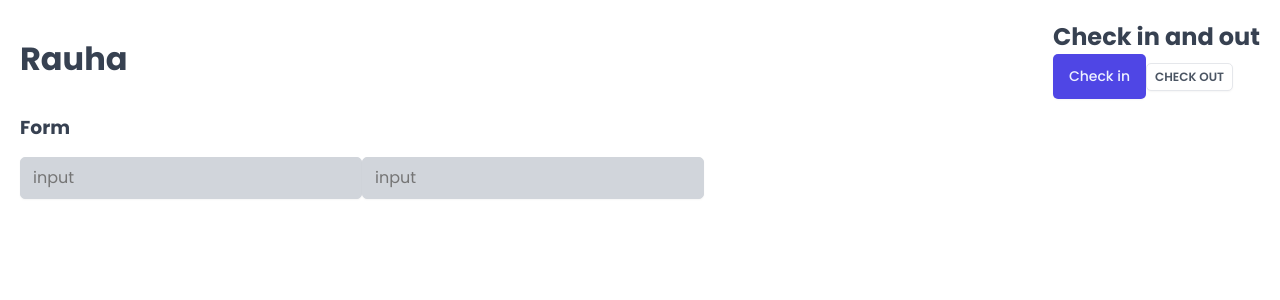
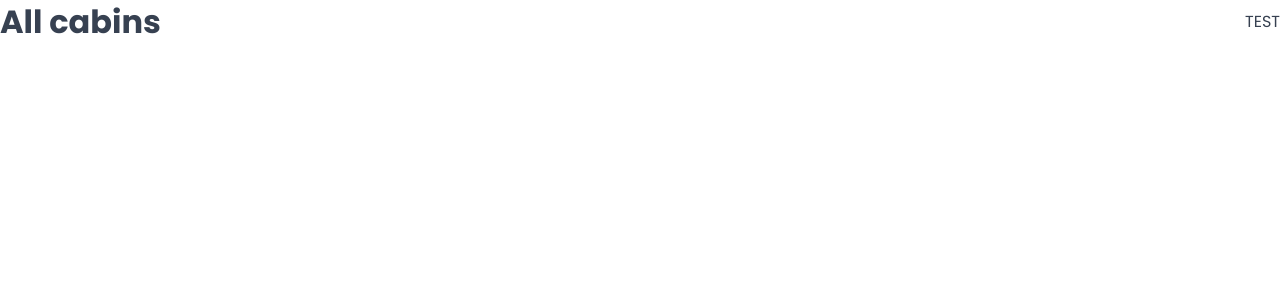
Before and after one commit to stpkkk/rauha-admin, a React (Vite) app: page /cabins in a window 1280 px wide. Shown: the top 300 px of the page. Built offline with nearby package versions, Linux system fonts and the light colour scheme; a web font is replaced by a local one.

Commit message:
feat: React-router-Dom config, pages layout

```diff
--- a/package.json
+++ b/package.json
@@ -12,6 +12,7 @@
   "dependencies": {
     "react": "^18.3.1",
     "react-dom": "^18.3.1",
+    "react-router-dom": "^6.26.2",
     "styled-components": "^6.1.13"
   },
   "devDependencies": {
--- a/src/App.tsx
+++ b/src/App.tsx
@@ -1,44 +1,31 @@
-import styled from 'styled-components'
+import { BrowserRouter, Navigate, Route, Routes } from 'react-router-dom'
 import GlobalStyles from './styles/GlobalStyles'
-import Button from './ui/Button'
-import Input from './ui/Input'
-import Heading from './ui/Heading'
-import Row from './ui/Row'
-
-const StyledApp = styled.div`
-	padding: 20px;
-`
+import Dashboard from './pages/Dashboard'
+import Settings from './pages/Settings'
+import Bookings from './pages/Bookings'
+import Cabins from './pages/Cabins'
+import Login from './pages/Login'
+import NewUsers from './pages/Users'
+import Account from './pages/Account'
+import PageNotFound from './pages/PageNotFound'
 
 function App() {
 	return (
 		<>
 			<GlobalStyles />
-			<StyledApp>
-				<Row type='vertical'>
-					<Row type='horizontal'>
-						<Heading as='h1'>Rauha</Heading>
-
-						<div>
-							<Heading as='h2'>Check in and out</Heading>
-
-							<Button variation='primary' size='medium'>
-								Check in
-							</Button>
-							<Button variation='secondary' size='small'>
-								Check out
-							</Button>
-						</div>
-					</Row>
-
-					<Row type='vertical'>
-						<Heading as='h3'>Form</Heading>
-						<form>
-							<Input type='text' placeholder='input' />
-							<Input type='text' placeholder='input' />
-						</form>
-					</Row>
-				</Row>
-			</StyledApp>
+			<BrowserRouter>
+				<Routes>
+					<Route index element={<Navigate replace to='dashboard' />} />
+					<Route path='dashboard' element={<Dashboard />} />
+					<Route path='account' element={<Account />} />
+					<Route path='users' element={<NewUsers />} />
+					<Route path='login' element={<Login />} />
+					<Route path='cabins' element={<Cabins />} />
+					<Route path='bookings' element={<Bookings />} />
+					<Route path='setting' element={<Settings />} />
+					<Route path='*' element={<PageNotFound />} />
+				</Routes>
+			</BrowserRouter>
 		</>
 	)
 }
--- /dev/null
+++ b/src/pages/Account.tsx
@@ -0,0 +1,22 @@
+import Heading from "../ui/Heading";
+import Row from "../ui/Row";
+
+function Account() {
+  return (
+    <>
+      <Heading as="h1">Update your account</Heading>
+
+      <Row>
+        <Heading as="h3">Update user data</Heading>
+        <p>Update user data form</p>
+      </Row>
+
+      <Row>
+        <Heading as="h3">Update password</Heading>
+        <p>Update user password form</p>
+      </Row>
+    </>
+  );
+}
+
+export default Account;
--- /dev/null
+++ b/src/pages/Bookings.tsx
@@ -0,0 +1,13 @@
+import Heading from "../ui/Heading";
+import Row from "../ui/Row";
+
+function Bookings() {
+  return (
+    <Row type="horizontal">
+      <Heading as="h1">All bookings</Heading>
+      <p>TEST</p>
+    </Row>
+  );
+}
+
+export default Bookings;
--- /dev/null
+++ b/src/pages/Cabins.tsx
@@ -0,0 +1,13 @@
+import Heading from "../ui/Heading";
+import Row from "../ui/Row";
+
+function Cabins() {
+  return (
+    <Row type="horizontal">
+      <Heading as="h1">All cabins</Heading>
+      <p>TEST</p>
+    </Row>
+  );
+}
+
+export default Cabins;
--- /dev/null
+++ b/src/pages/Dashboard.tsx
@@ -0,0 +1,13 @@
+import Heading from "../ui/Heading";
+import Row from "../ui/Row";
+
+function Dashboard() {
+  return (
+    <Row type="horizontal">
+      <Heading as="h1">Dashboard</Heading>
+      <p>TEST</p>
+    </Row>
+  );
+}
+
+export default Dashboard;
--- /dev/null
+++ b/src/pages/Login.tsx
@@ -0,0 +1,17 @@
+import styled from "styled-components";
+
+const LoginLayout = styled.main`
+  min-height: 100vh;
+  display: grid;
+  grid-template-columns: 48rem;
+  align-content: center;
+  justify-content: center;
+  gap: 3.2rem;
+  background-color: var(--color-grey-50);
+`;
+
+function Login() {
+  return <LoginLayout>Login</LoginLayout>;
+}
+
+export default Login;
--- /dev/null
+++ b/src/pages/PageNotFound.tsx
@@ -0,0 +1,45 @@
+import styled from 'styled-components'
+
+import Heading from '../ui/Heading'
+import Button from '../ui/Button'
+
+const StyledPageNotFound = styled.main`
+	height: 100vh;
+	background-color: var(--color-grey-50);
+	display: flex;
+	align-items: center;
+	justify-content: center;
+	padding: 4.8rem;
+`
+
+const Box = styled.div`
+	/* box */
+	background-color: var(--color-grey-0);
+	border: 1px solid var(--color-grey-100);
+	border-radius: var(--border-radius-md);
+
+	padding: 4.8rem;
+	flex: 0 1 96rem;
+	text-align: center;
+
+	& h1 {
+		margin-bottom: 3.2rem;
+	}
+`
+
+function PageNotFound() {
+	return (
+		<StyledPageNotFound>
+			<Box>
+				<Heading as='h1'>
+					The page you are looking for could not be found 😢
+				</Heading>
+				<Button size='large' variation='primary'>
+					&larr; Go back
+				</Button>
+			</Box>
+		</StyledPageNotFound>
+	)
+}
+
+export default PageNotFound
--- /dev/null
+++ b/src/pages/Settings.tsx
@@ -0,0 +1,7 @@
+import Heading from "../ui/Heading";
+
+function Settings() {
+  return <Heading as="h1">Update hotel settings</Heading>;
+}
+
+export default Settings;
--- /dev/null
+++ b/src/pages/Users.tsx
@@ -0,0 +1,7 @@
+import Heading from "../ui/Heading";
+
+function NewUsers() {
+  return <Heading as="h1">Create a new user</Heading>;
+}
+
+export default NewUsers;
```
Also changed, not shown: 1 other file (tests, documents, lock files or other folders).
